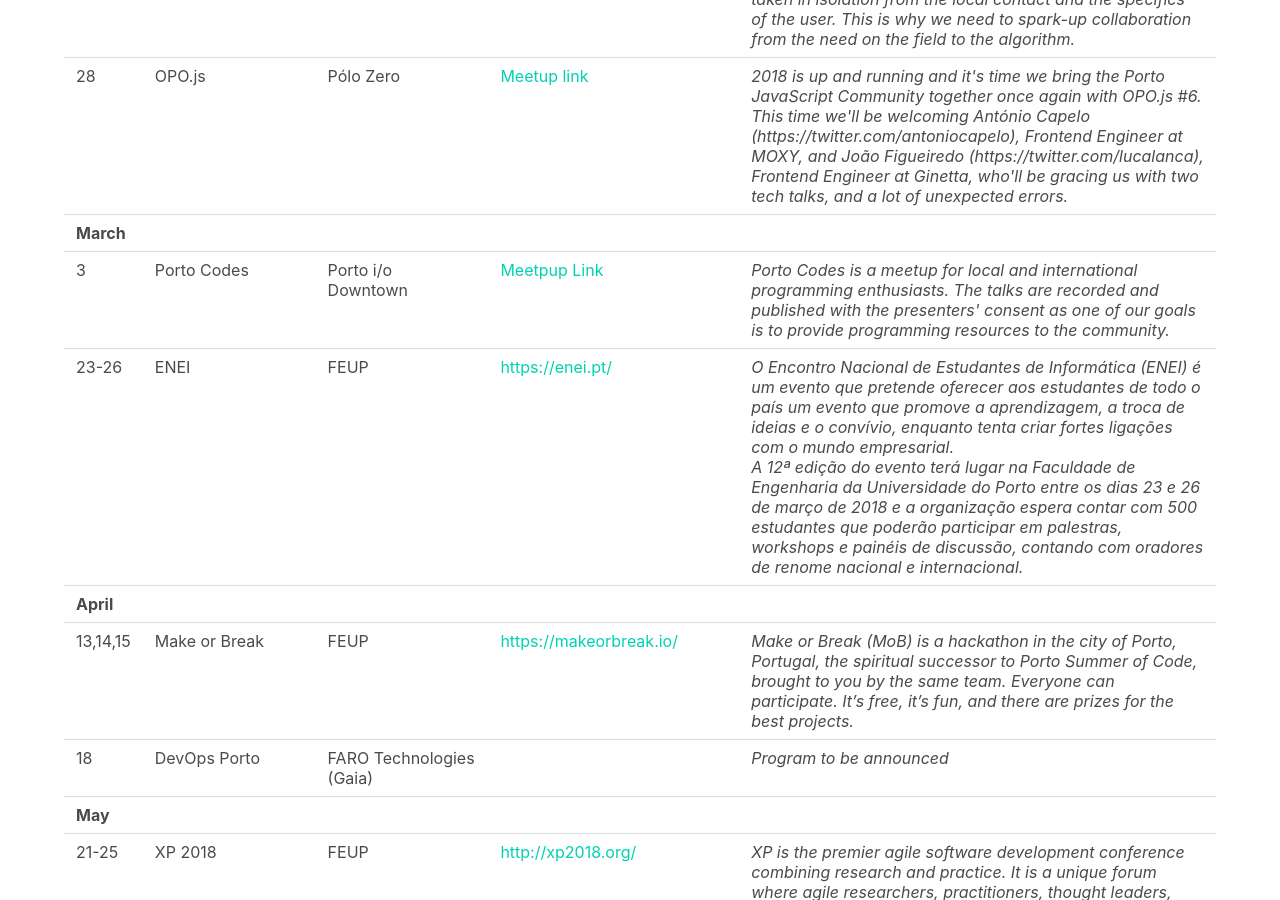
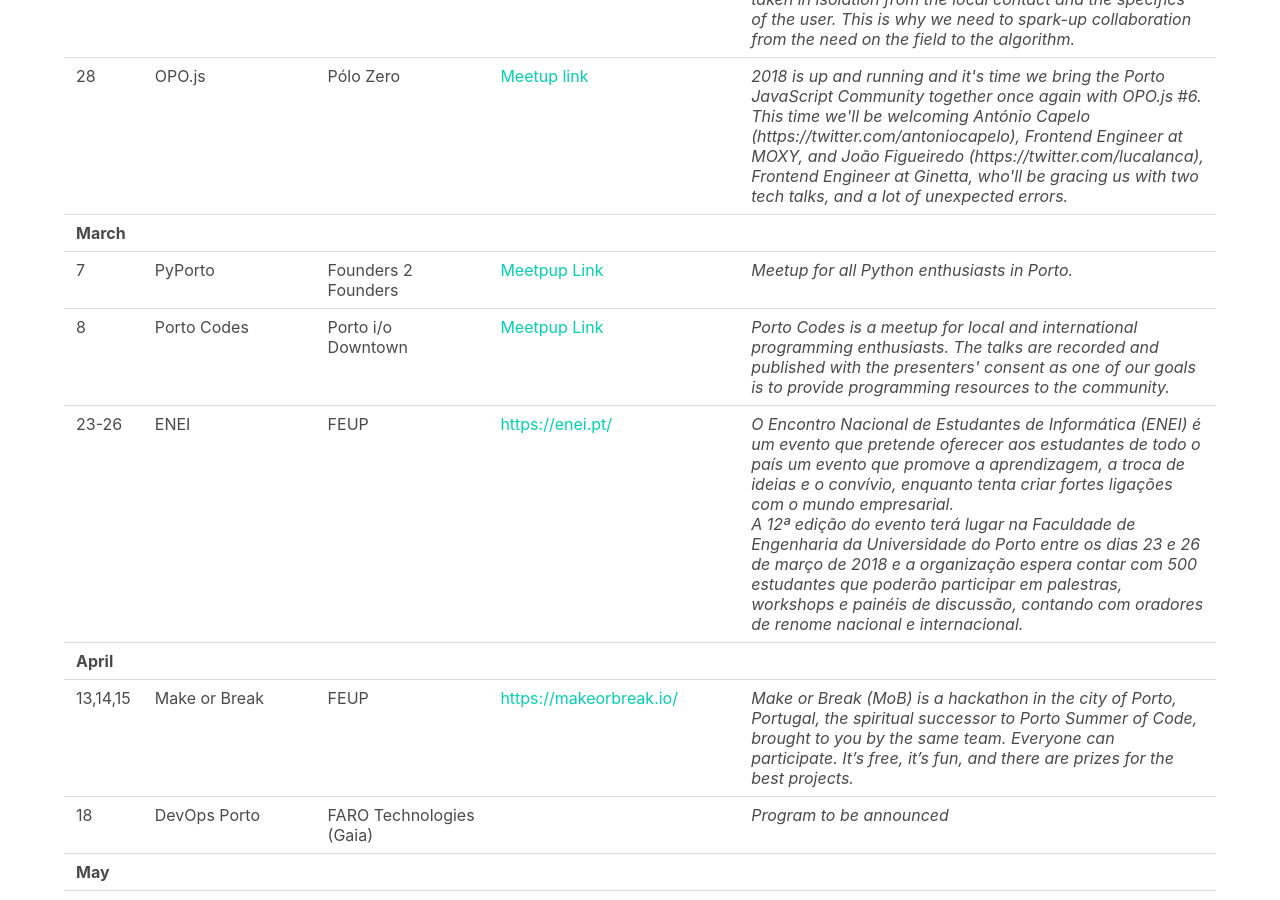
Before and after one commit to DevOpsPorto/devopsporto.github.io, a Jekyll site: the page built from events.html, in a window 1280 px wide and 900 px high, scrolled down 5312 px. Built offline with Jekyll 4.4.1, drawn with Linux system fonts in a browser that asks for light colours.

Commit message:
fix Porto Codes event date and add PyPorto date in march

```diff
--- a/events.html
+++ b/events.html
@@ -375,8 +375,20 @@
                 <b>March</b>
             </td>
         </tr>
+
         <tr>
-            <td>3</td>
+            <td>7</td>
+            <td>PyPorto</td>
+            <td>Founders 2 Founders</td>
+                <td>
+                    <a href="https://www.meetup.com/pt-BR/pyporto/events/247610018/" target="_blank">Meetpup Link</a>
+                </td>
+                <td>
+                    <i>Meetup for all Python enthusiasts in Porto.</i>
+                </td>
+        </tr>
+        <tr>
+            <td>8</td>
             <td>Porto Codes</td>
             <td>Porto i/o Downtown</td>
                 <td>
```
